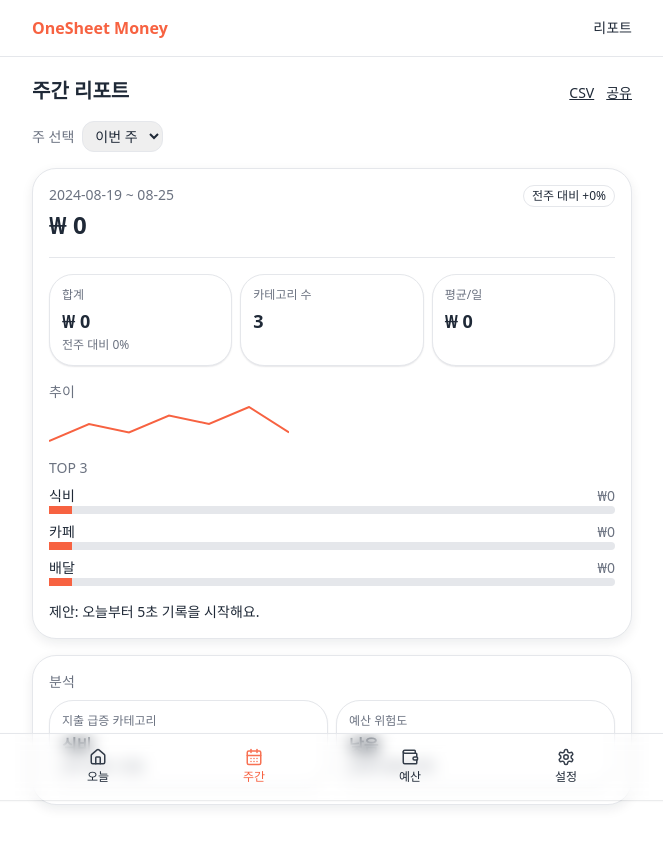
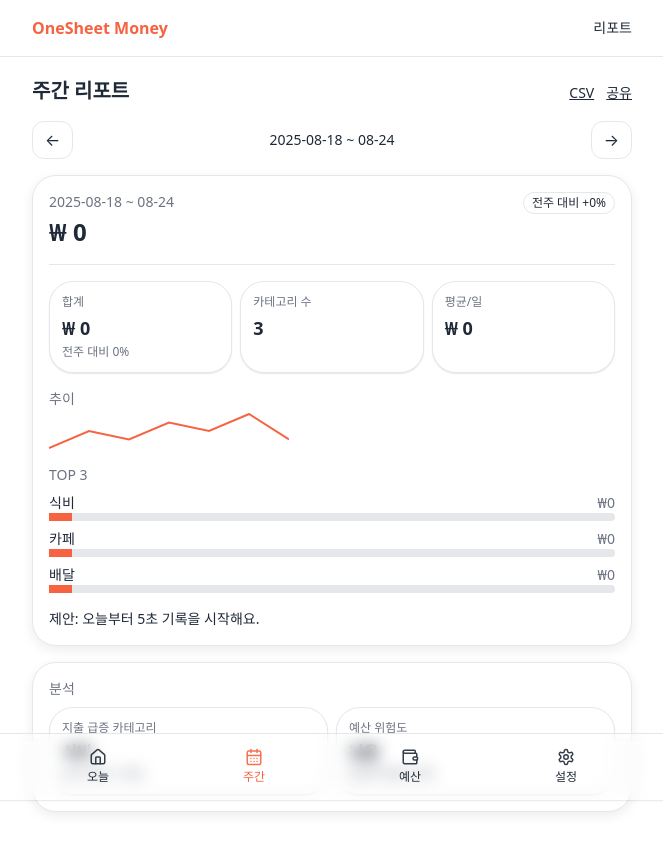
Before and after one commit to sjwoo1999/one-sheet-money, a Next.js app in the folder apps/web/: page /weekly in a window 1280 px wide. Shown: the top 852 px of the page, without its empty margins (308-971 px from the left). Built offline with nearby package versions, Linux system fonts and the light colour scheme.

Commit message:
feat(web): accessible week picker and range utils

```diff
--- a/apps/web/app/weekly/page.tsx
+++ b/apps/web/app/weekly/page.tsx
@@ -8,8 +8,12 @@ import { Card } from "../../components/Card";
 import { KpiCard } from "../../components/KpiCard";
 import { Sparkline } from "../../components/Sparkline";
 import { InsightCard } from "../../components/InsightCard";
+import { WeekPicker } from "../../components/WeekPicker";
+import { formatRangeKOR } from "../../lib/week";
+import { useState } from "react";
 
 export default function WeeklyPage(){
+  const [anchorDate, setAnchorDate] = useState<Date>(new Date());
   const exceededBy = 0; // TODO: bind real data
   const top = [{c:"식비",v:0},{c:"카페",v:0},{c:"배달",v:0}];
   return (
@@ -21,17 +25,11 @@ export default function WeeklyPage(){
           <SharePresetModal />
         </div>
       </header>
-      <div className="flex items-center gap-2 text-sm">
-        <label className="text-muted">주 선택</label>
-        <select className="border border-border rounded-xl px-2 py-1">
-          <option>이번 주</option>
-          <option>지난 주</option>
-        </select>
-      </div>
+      <WeekPicker date={anchorDate} onChange={setAnchorDate} rangeLabel={formatRangeKOR(anchorDate)} />
       <Card className="p-4">
         <div className="flex items-baseline justify-between">
           <div>
-            <div className="text-sm text-muted mb-1">2024-08-19 ~ 08-25</div>
+            <div className="text-sm text-muted mb-1">{formatRangeKOR(anchorDate)}</div>
             <div className="text-2xl font-bold">₩ 0</div>
           </div>
           <div className="flex items-center gap-2">
--- /dev/null
+++ b/apps/web/components/WeekPicker.tsx
@@ -0,0 +1,40 @@
+"use client";
+import React from "react";
+
+interface WeekPickerProps {
+  date: Date; // any day within the selected week
+  onChange: (nextDate: Date) => void;
+  rangeLabel: string; // formatted "YYYY-MM-DD ~ MM-DD"
+}
+
+export function WeekPicker({ date, onChange, rangeLabel }: WeekPickerProps) {
+  function addDays(base: Date, days: number) {
+    const d = new Date(base);
+    d.setDate(d.getDate() + days);
+    return d;
+  }
+  function handlePrev() { onChange(addDays(date, -7)); }
+  function handleNext() { onChange(addDays(date, 7)); }
+
+  return (
+    <div className="flex items-center justify-between" aria-label="주 선택" role="group">
+      <button
+        type="button"
+        onClick={handlePrev}
+        className="px-3 py-1.5 rounded-xl border border-border"
+        aria-label="이전 주"
+      >
+        ←
+      </button>
+      <div className="text-sm" aria-live="polite">{rangeLabel}</div>
+      <button
+        type="button"
+        onClick={handleNext}
+        className="px-3 py-1.5 rounded-xl border border-border"
+        aria-label="다음 주"
+      >
+        →
+      </button>
+    </div>
+  );
+}
--- /dev/null
+++ b/apps/web/lib/week.ts
@@ -0,0 +1,21 @@
+export function getWeekRange(date: Date) {
+  const d = new Date(date);
+  const day = d.getDay(); // 0 Sun .. 6 Sat
+  const diffToMon = (day + 6) % 7; // convert so Monday is 0
+  const monday = new Date(d);
+  monday.setDate(d.getDate() - diffToMon);
+  const sunday = new Date(monday);
+  sunday.setDate(monday.getDate() + 6);
+  return { monday, sunday };
+}
+
+export function formatRangeKOR(date: Date) {
+  const { monday, sunday } = getWeekRange(date);
+  const pad = (n: number) => String(n).padStart(2, "0");
+  const y = monday.getFullYear();
+  const m1 = pad(monday.getMonth() + 1);
+  const d1 = pad(monday.getDate());
+  const m2 = pad(sunday.getMonth() + 1);
+  const d2 = pad(sunday.getDate());
+  return `${y}-${m1}-${d1} ~ ${m2}-${d2}`;
+}
```
